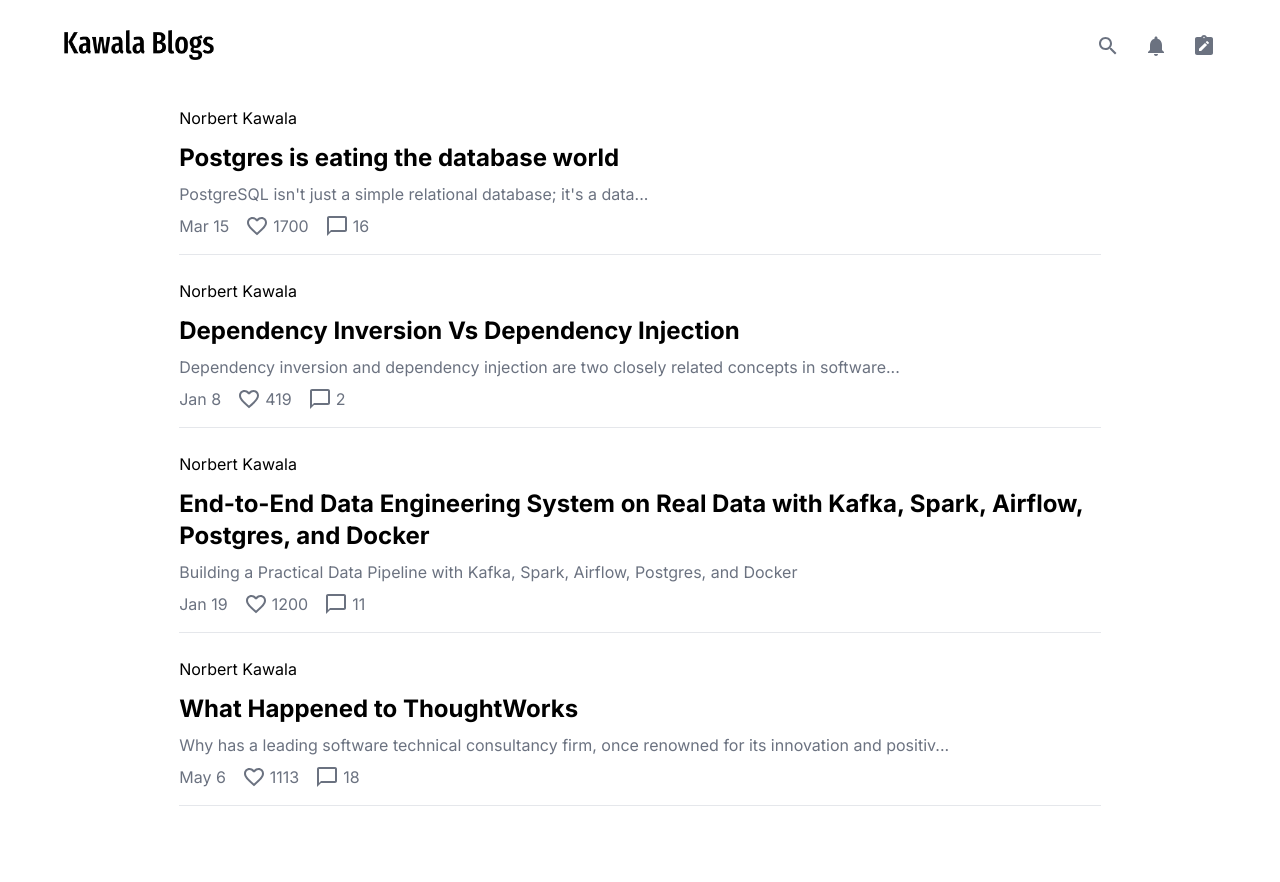
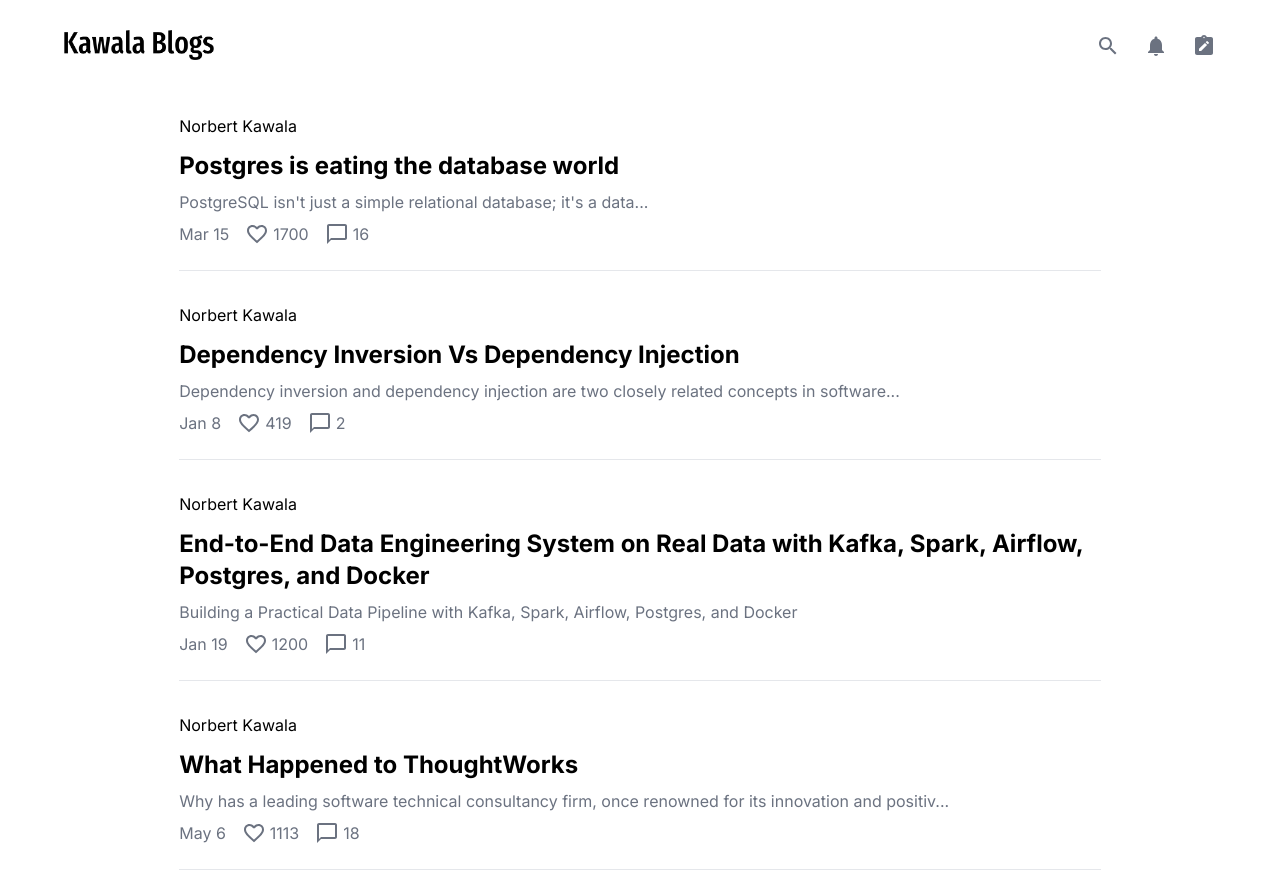
Before and after one commit to Jaydrey/kawala-blogs, a Next.js app: page / in a window 1280 px wide. Shown: the top 882 px of the page. Built offline with nearby package versions, Linux system fonts and the light colour scheme.

Commit message:
feat(blog-cards): added py padding

```diff
--- a/components/BlogCard.tsx
+++ b/components/BlogCard.tsx
@@ -3,7 +3,7 @@
 
 const BlogCard = (blog: Blog) => {
   return (
-    <div className="w-full min-h-[20vh] flex flex-col justify-center py-4">
+    <div className="w-full min-h-[20vh] flex flex-col justify-center py-6">
       <div className="flex flex-col gap-3">
         <div className="flex">
           {/* image */}
```
